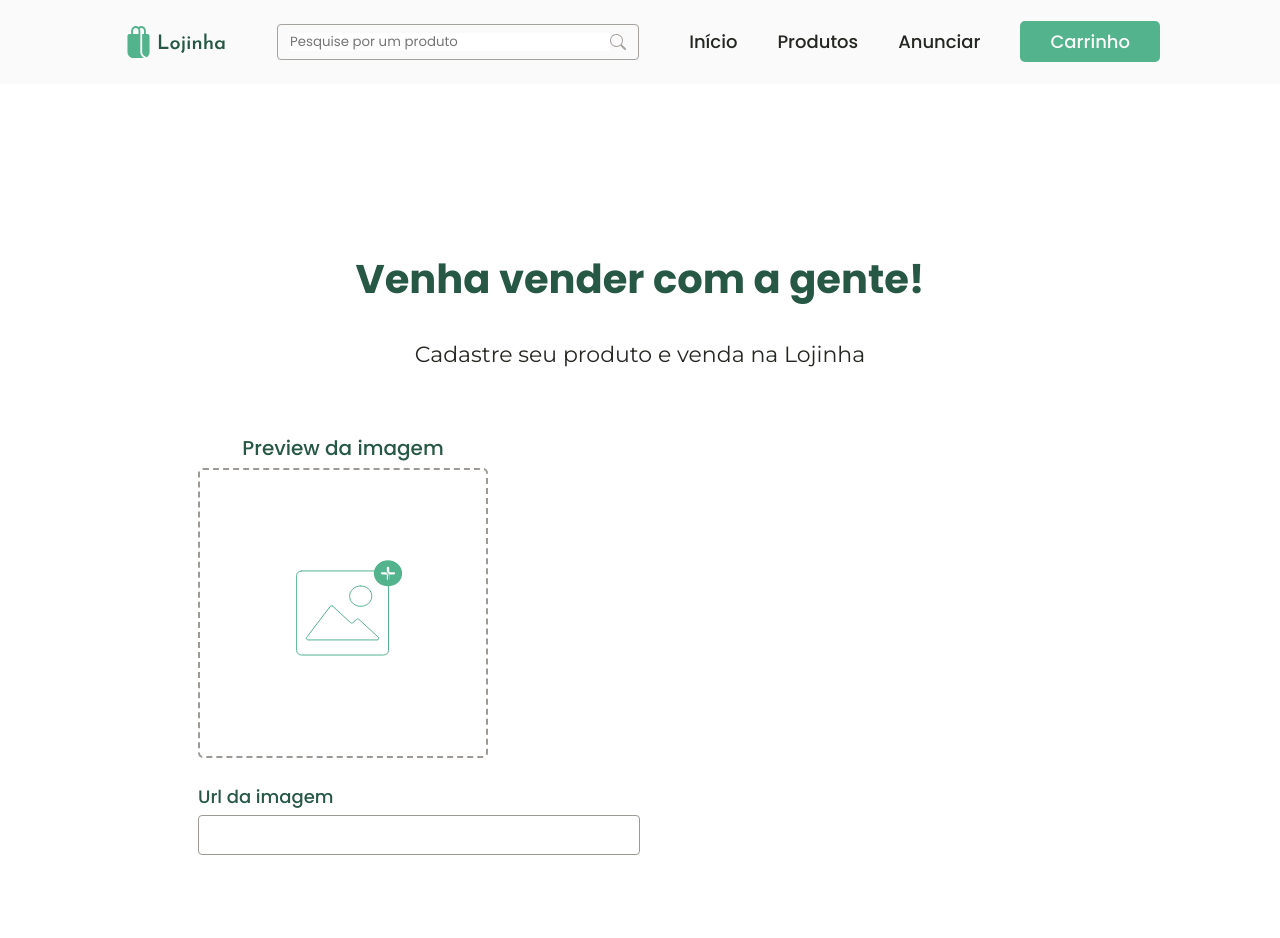
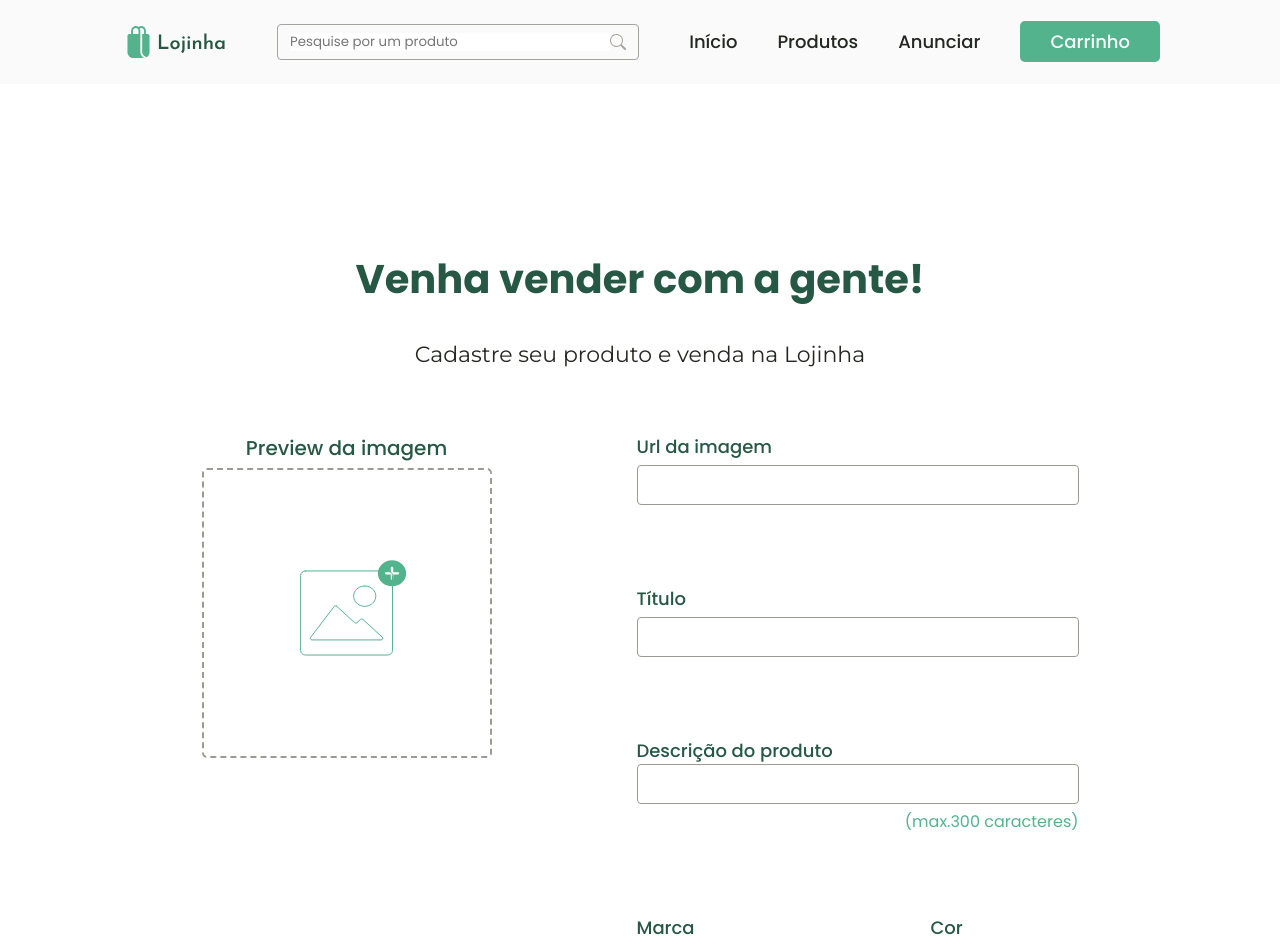
Before and after one commit to DjairMaykon/lojinfo, a React (Vite) app: page /product in a window 1280 px wide. Shown: the top 938 px of the page. Built offline with nearby package versions, Linux system fonts and the light colour scheme.

Commit message:
fix: id form produtos no media querie do desktop

```diff
--- a/src/components/forms/style.css
+++ b/src/components/forms/style.css
@@ -142,7 +142,7 @@ form#formProduto {
 }
 
 @media screen and (min-width: 1250px) {
-  form {
+  form#formProduto {
     display: flex;
     flex-direction: row;
     justify-content: center;
```
